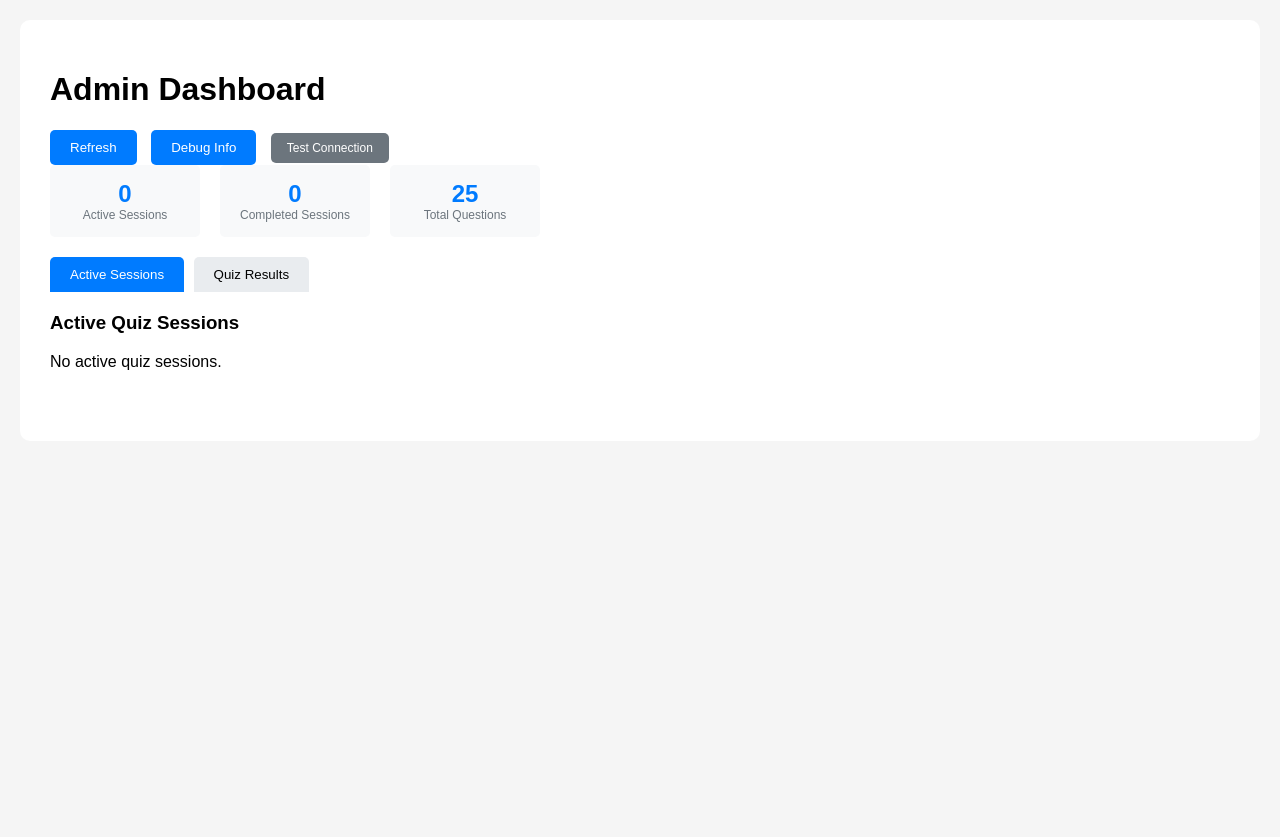
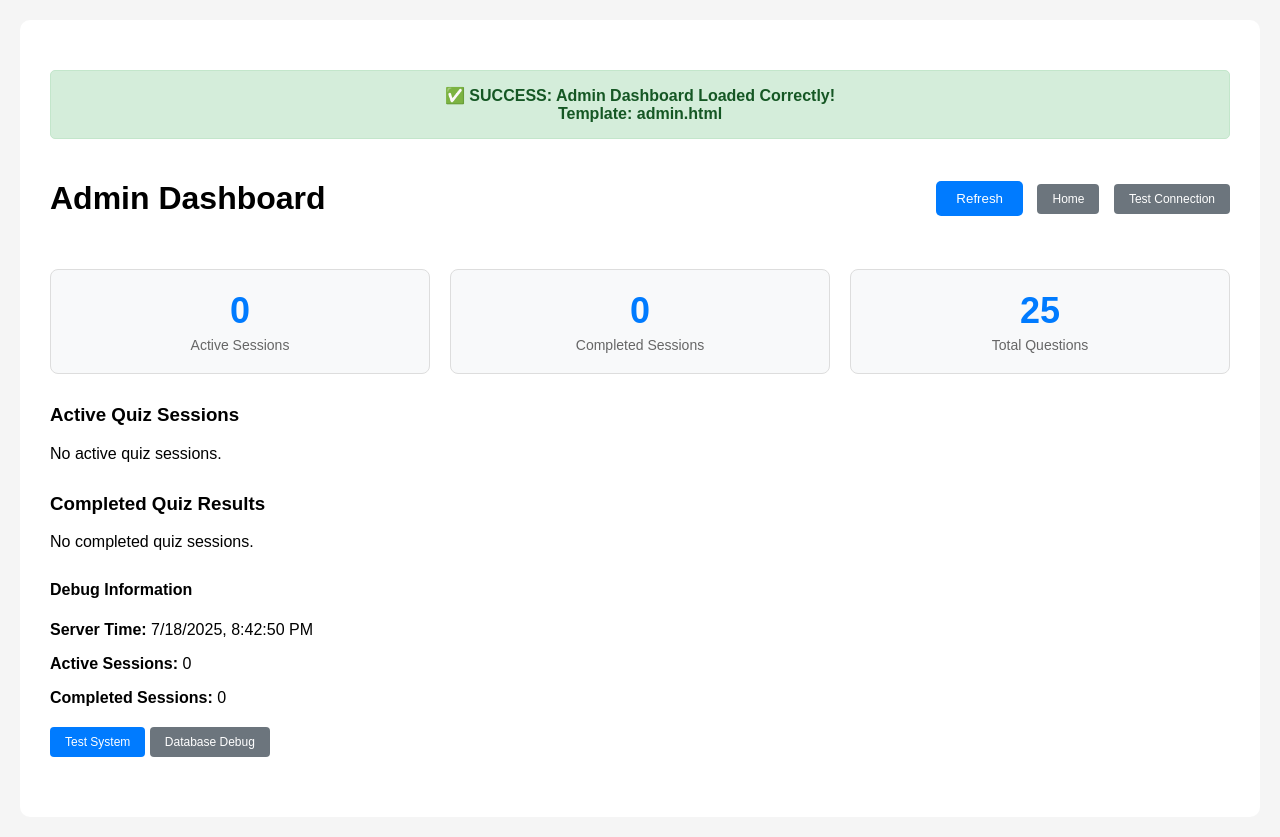
Before and after one commit to ShaikTechV/interview-quiz-platform, a Flask app: page /admin in a window 1280 px wide. Before the commit the page ends 370 px from the top, so only its background shows below. Run offline with Flask 3, Linux system fonts and the light colour scheme; data that the repository does not hold is empty; some libraries are stand-ins or nearby versions.

Commit message:
Update admin.html

```diff
--- a/templates/admin.html
+++ b/templates/admin.html
@@ -4,47 +4,57 @@
     <title>Admin Dashboard</title>
     <style>
         body { font-family: Arial, sans-serif; background: #f5f5f5; margin: 0; padding: 20px; }
-        .container { max-width: 1400px; margin: 0 auto; background: white; padding: 30px; border-radius: 10px; }
-        .section { margin-bottom: 40px; }
+        .container { max-width: 1200px; margin: 0 auto; background: white; padding: 30px; border-radius: 10px; }
+        .header { display: flex; justify-content: space-between; align-items: center; margin-bottom: 30px; }
+        .stats { display: grid; grid-template-columns: repeat(auto-fit, minmax(200px, 1fr)); gap: 20px; margin: 30px 0; }
+        .stat-card { text-align: center; padding: 20px; border-radius: 8px; border: 1px solid #ddd; background: #f8f9fa; }
+        .stat-number { font-size: 36px; font-weight: bold; color: #007bff; margin-bottom: 5px; }
+        .stat-label { color: #666; font-size: 14px; }
         table { width: 100%; border-collapse: collapse; margin-top: 20px; }
         th, td { padding: 12px; text-align: left; border-bottom: 1px solid #ddd; }
         th { background-color: #f8f9fa; font-weight: bold; }
         .status-active { color: #28a745; font-weight: bold; }
         .status-completed { color: #6c757d; font-weight: bold; }
-        .refresh-btn { background: #007bff; color: white; padding: 10px 20px; border: none; border-radius: 5px; cursor: pointer; margin-right: 10px; }
-        .refresh-btn:hover { background: #0056b3; }
-        .view-details-btn { background: #28a745; color: white; padding: 5px 10px; border: none; border-radius: 3px; cursor: pointer; text-decoration: none; font-size: 12px; }
-        .view-details-btn:hover { background: #218838; }
-        .score-excellent { color: #28a745; font-weight: bold; }
-        .score-good { color: #fd7e14; font-weight: bold; }
-        .score-poor { color: #dc3545; font-weight: bold; }
-        .tabs { margin-bottom: 20px; }
-        .tab { background: #e9ecef; border: none; padding: 10px 20px; cursor: pointer; margin-right: 5px; border-radius: 5px 5px 0 0; }
-        .tab.active { background: #007bff; color: white; }
-        .tab-content { display: none; }
-        .tab-content.active { display: block; }
-        .stats { display: flex; gap: 20px; margin-bottom: 20px; }
-        .stat-card { background: #f8f9fa; padding: 15px; border-radius: 5px; text-align: center; min-width: 120px; }
-        .stat-number { font-size: 24px; font-weight: bold; color: #007bff; }
-        .stat-label { font-size: 12px; color: #6c757d; }
-        .debug-link { background: #6c757d; color: white; padding: 8px 16px; border: none; border-radius: 5px; cursor: pointer; font-size: 12px; text-decoration: none; }
-        .debug-link:hover { background: #545b62; }
+        .score-high { color: #28a745; font-weight: bold; }
+        .score-medium { color: #ffc107; font-weight: bold; }
+        .score-low { color: #dc3545; font-weight: bold; }
+        .btn { padding: 8px 15px; border: none; border-radius: 4px; cursor: pointer; text-decoration: none; display: inline-block; font-size: 12px; }
+        .btn-primary { background: #007bff; color: white; }
+        .btn-success { background: #28a745; color: white; }
+        .btn-secondary { background: #6c757d; color: white; }
+        .btn:hover { opacity: 0.8; }
+        .refresh-btn { background: #007bff; color: white; padding: 10px 20px; border: none; border-radius: 5px; cursor: pointer; }
+        .success-banner { background: #d4edda; color: #155724; padding: 15px; margin: 20px 0; border-radius: 5px; border: 1px solid #c3e6cb; text-align: center; font-weight: bold; }
+        .section { margin: 30px 0; }
     </style>
 </head>
 <body>
     <div class="container">
+        <div class="success-banner">
+            ✅ SUCCESS: Admin Dashboard Loaded Correctly!<br>
+            Template: admin.html
+        </div>
+
+        <div class="header">
             <h1>Admin Dashboard</h1>
+            <div>
                 <button class="refresh-btn" onclick="location.reload()">Refresh</button>
-        <button class="refresh-btn" onclick="window.open('/debug_sessions', '_blank')">Debug Info</button>
-        <a href="/test" class="debug-link" target="_blank">Test Connection</a>
+                <a href="/" class="btn btn-secondary" style="margin-left: 10px;">Home</a>
+                <a href="/test" class="btn btn-secondary" style="margin-left: 10px;">Test Connection</a>
+            </div>
+        </div>
 
         <div class="stats">
             <div class="stat-card">
-                <div class="stat-number">{{ active_sessions|length }}</div>
+                <div class="stat-number" id="active-count">
+                    {% if active_sessions %}{{ active_sessions|length }}{% else %}0{% endif %}
+                </div>
                 <div class="stat-label">Active Sessions</div>
             </div>
             <div class="stat-card">
-                <div class="stat-number">{{ completed_sessions|length }}</div>
+                <div class="stat-number" id="completed-count">
+                    {% if completed_sessions %}{{ completed_sessions|length }}{% else %}0{% endif %}
+                </div>
                 <div class="stat-label">Completed Sessions</div>
             </div>
             <div class="stat-card">
@@ -53,13 +63,6 @@
             </div>
         </div>
 
-        <div class="tabs">
-            <button class="tab active" onclick="showTab('active')">Active Sessions</button>
-            <button class="tab" onclick="showTab('completed')">Quiz Results</button>
-        </div>
-
-        <!-- Active Sessions Tab -->
-        <div id="active-tab" class="tab-content active">
         <div class="section">
             <h3>Active Quiz Sessions</h3>
             {% if active_sessions %}
@@ -71,7 +74,7 @@
                         <th>Time Remaining</th>
                         <th>Questions Answered</th>
                         <th>Status</th>
-                            <th>Candidate URL</th>
+                        <th>Actions</th>
                     </tr>
                 </thead>
                 <tbody>
@@ -83,9 +86,7 @@
                         <td>{{ session.questions_answered }}/25</td>
                         <td><span class="status-active">Active</span></td>
                         <td>
-                                <code style="font-size: 11px; background: #f8f9fa; padding: 2px 4px; border-radius: 3px;">
-                                    /quiz/{{ session.access_code }}
-                                </code>
+                            <a href="/quiz/{{ session.access_code }}" target="_blank" class="btn btn-primary">View Quiz</a>
                         </td>
                     </tr>
                     {% endfor %}
@@ -95,10 +96,7 @@
             <p>No active quiz sessions.</p>
             {% endif %}
         </div>
-        </div>
 
-        <!-- Completed Sessions Tab -->
-        <div id="completed-tab" class="tab-content">
         <div class="section">
             <h3>Completed Quiz Results</h3>
             {% if completed_sessions %}
@@ -124,15 +122,17 @@
                         <td>{{ session.duration }}</td>
                         <td>{{ session.score }}/{{ session.total }}</td>
                         <td>
-                                <span class="{% if session.percentage >= 80 %}score-excellent{% elif session.percentage >= 60 %}score-good{% else %}score-poor{% endif %}">
-                                    {{ session.percentage }}%
-                                </span>
+                            {% if session.percentage >= 70 %}
+                                <span class="score-high">{{ session.percentage }}%</span>
+                            {% elif session.percentage >= 50 %}
+                                <span class="score-medium">{{ session.percentage }}%</span>
+                            {% else %}
+                                <span class="score-low">{{ session.percentage }}%</span>
+                            {% endif %}
                         </td>
                         <td><span class="status-completed">Completed</span></td>
                         <td>
-                                <a href="/results/{{ session.access_code }}" class="view-details-btn" target="_blank">
-                                    View Details
-                                </a>
+                            <a href="/results/{{ session.access_code }}" class="btn btn-success">View Details</a>
                         </td>
                     </tr>
                     {% endfor %}
@@ -142,36 +142,43 @@
             <p>No completed quiz sessions.</p>
             {% endif %}
         </div>
+
+        <div class="section">
+            <h4>Debug Information</h4>
+            <p><strong>Server Time:</strong> <span id="current-time"></span></p>
+            <p><strong>Active Sessions:</strong> <span id="debug-active">{% if active_sessions %}{{ active_sessions|length }}{% else %}0{% endif %}</span></p>
+            <p><strong>Completed Sessions:</strong> <span id="debug-completed">{% if completed_sessions %}{{ completed_sessions|length }}{% else %}0{% endif %}</span></p>
+
+            <div style="margin-top: 20px;">
+                <a href="/test" class="btn btn-primary">Test System</a>
+                <a href="/debug_sessions" class="btn btn-secondary" target="_blank">Database Debug</a>
+            </div>
         </div>
     </div>
 
     <script>
-        function showTab(tabName) {
-            // Hide all tab contents
-            const tabContents = document.querySelectorAll('.tab-content');
-            tabContents.forEach(content => content.classList.remove('active'));
-
-            // Remove active class from all tabs
-            const tabs = document.querySelectorAll('.tab');
-            tabs.forEach(tab => tab.classList.remove('active'));
-
-            // Show selected tab content
-            document.getElementById(tabName + '-tab').classList.add('active');
-
-            // Mark selected tab as active
-            event.target.classList.add('active');
+        function updateCurrentTime() {
+            const now = new Date();
+            document.getElementById('current-time').textContent = now.toLocaleString();
         }
 
-        // Auto-refresh every 30 seconds for active sessions
+        // Update time every second
+        setInterval(updateCurrentTime, 1000);
+        updateCurrentTime();
+
+        // Auto-refresh every 30 seconds
         setInterval(() => {
-            if (document.getElementById('active-tab').classList.contains('active')) {
+            console.log('Auto-refreshing admin dashboard...');
             location.reload();
-            }
         }, 30000);
 
-        console.log('🎛️ Admin Dashboard Loaded');
-        console.log('📊 Active Sessions:', {{ active_sessions|length }});
-        console.log('✅ Completed Sessions:', {{ completed_sessions|length }});
+        console.log('✅ Admin dashboard loaded successfully');
+
+        // Debug logging
+        const activeCount = document.getElementById('active-count').textContent;
+        const completedCount = document.getElementById('completed-count').textContent;
+        console.log('Active sessions:', activeCount);
+        console.log('Completed sessions:', completedCount);
     </script>
 </body>
 </html>
```
Lines whose indentation alone changed are shown as unchanged.
